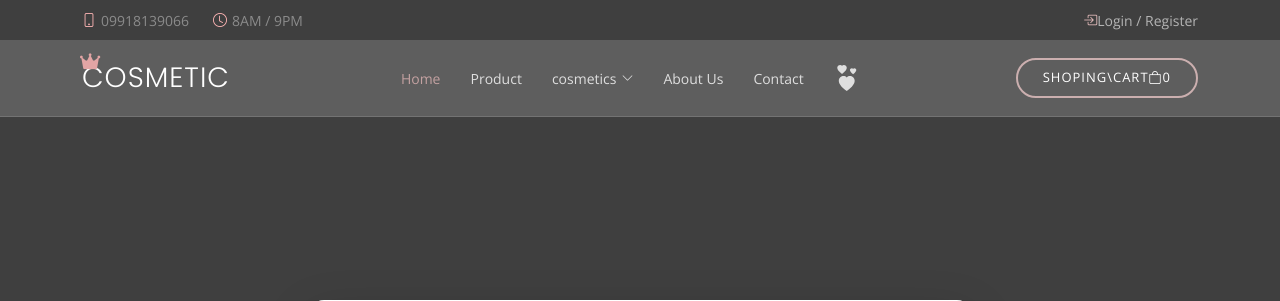
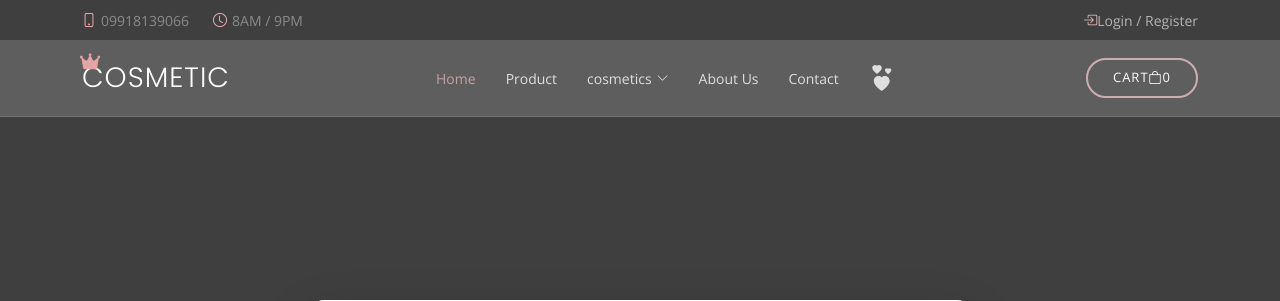
Before and after one commit to MaryamKalantarii/cosmetic, a Django app: page /cart/summary/ in a window 1280 px wide. Shown: the top 301 px of the page. Run offline with Django 5.2, Linux system fonts and the light colour scheme; tables that the repository leaves empty hold one stand-in row (values such as "Sample post"); some libraries are stand-ins or nearby versions; some web fonts are replaced.

Commit message:
total-cart-item-count

```diff
--- a/templates/base.html
+++ b/templates/base.html
@@ -125,7 +125,11 @@
         </ul>
         <i class="bi bi-list mobile-nav-toggle"></i>
       </nav><!-- .navbar -->
-      <a href="{% url 'cart:cart-summary' %}" class="book-a-table-btn scrollto d-none d-lg-flex">shoping\cart<i class="bi bi-bag"></i>{{cart.get_total_quantity}}<div style="font-size: 17px;"></div></a>
+      <a href="{% url 'cart:cart-summary' %}" class="book-a-table-btn scrollto d-none d-lg-flex">
+        cart
+        <i class="bi bi-bag"></i>
+        <span id="total-cart-item-count">{{cart.get_total_quantity}}</span>
+      </a>
     </div>
   </header><!-- End Header -->
 
```
